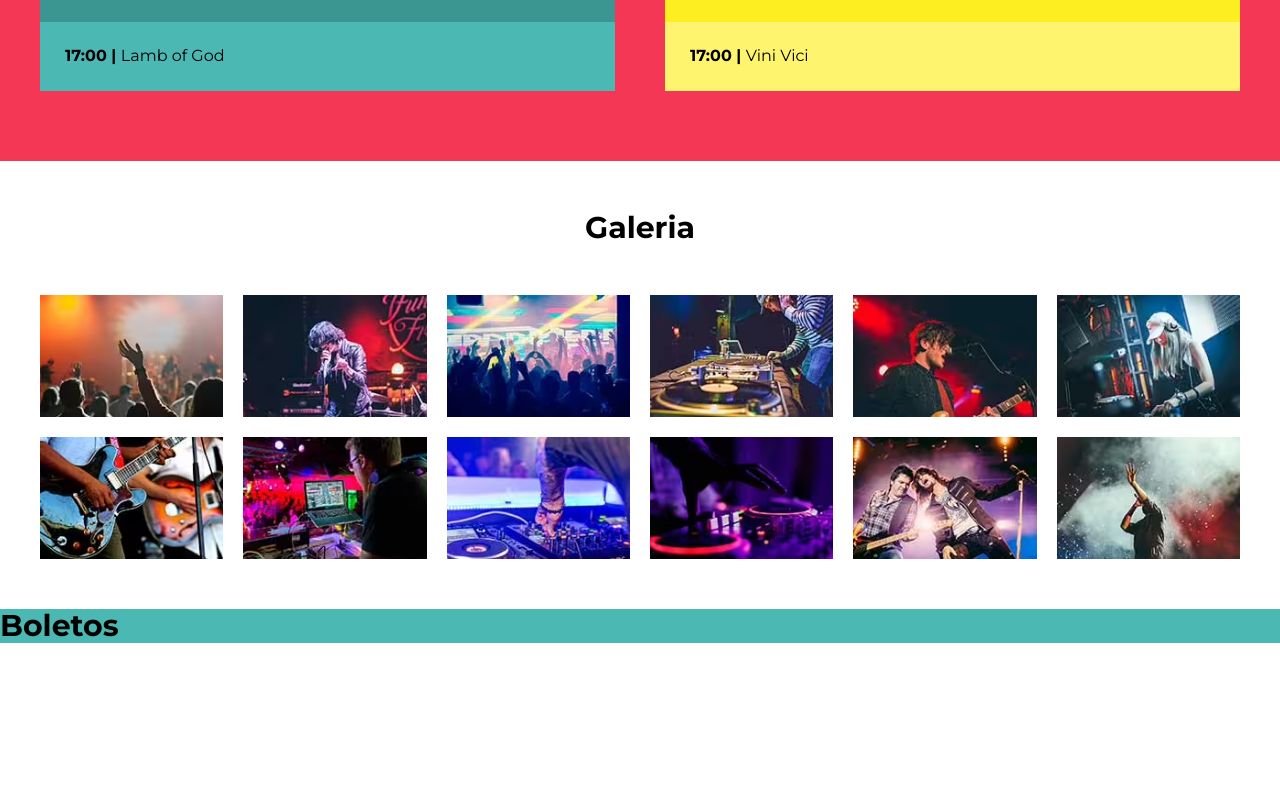
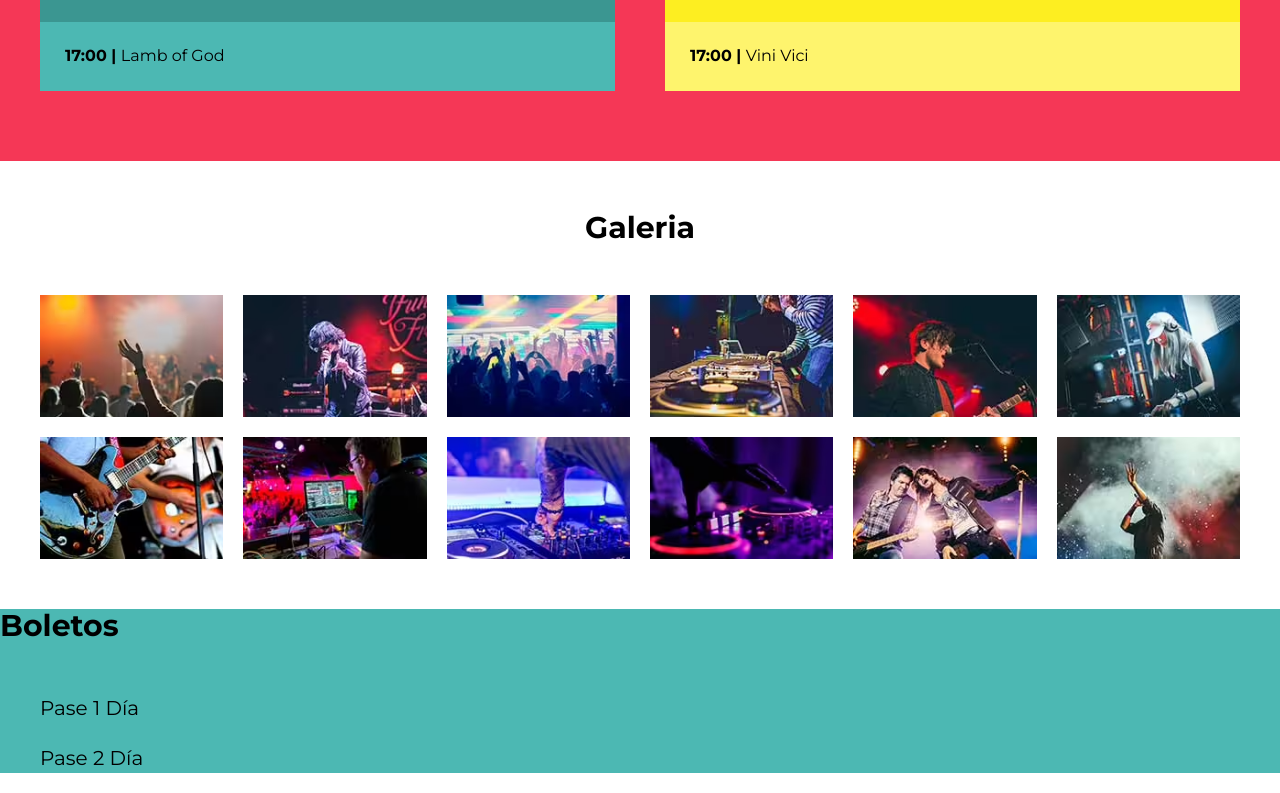
Before and after one commit to alexabadp/FestivalMusica_inicio, a website: page index.html in a window 1280 px wide. Shown: the part 2724-3517 px from the top of the page. Before the commit the page ends 3417 px from the top, so only its background shows below. Drawn offline with Linux system fonts and the light colour scheme.

Commit message:
seccion boletos HTML

```diff
--- a/index.html
+++ b/index.html
@@ -144,7 +144,14 @@
 
     <section class="boletos bg-verde">
       <h3>Boletos</h3>
-      <div class="contenedor contenedor-boletos"></div>
+      <div class="contenedor contenedor-boletos">
+        <div class="basico pase">
+          <p>Pase 1 Día</p>
+        </div>
+        <div class="premiun pase">
+          <p>Pase 2 Día</p>
+        </div>
+      </div>
     </section>
 
     <script src="build/js/app.js"></script>
```
